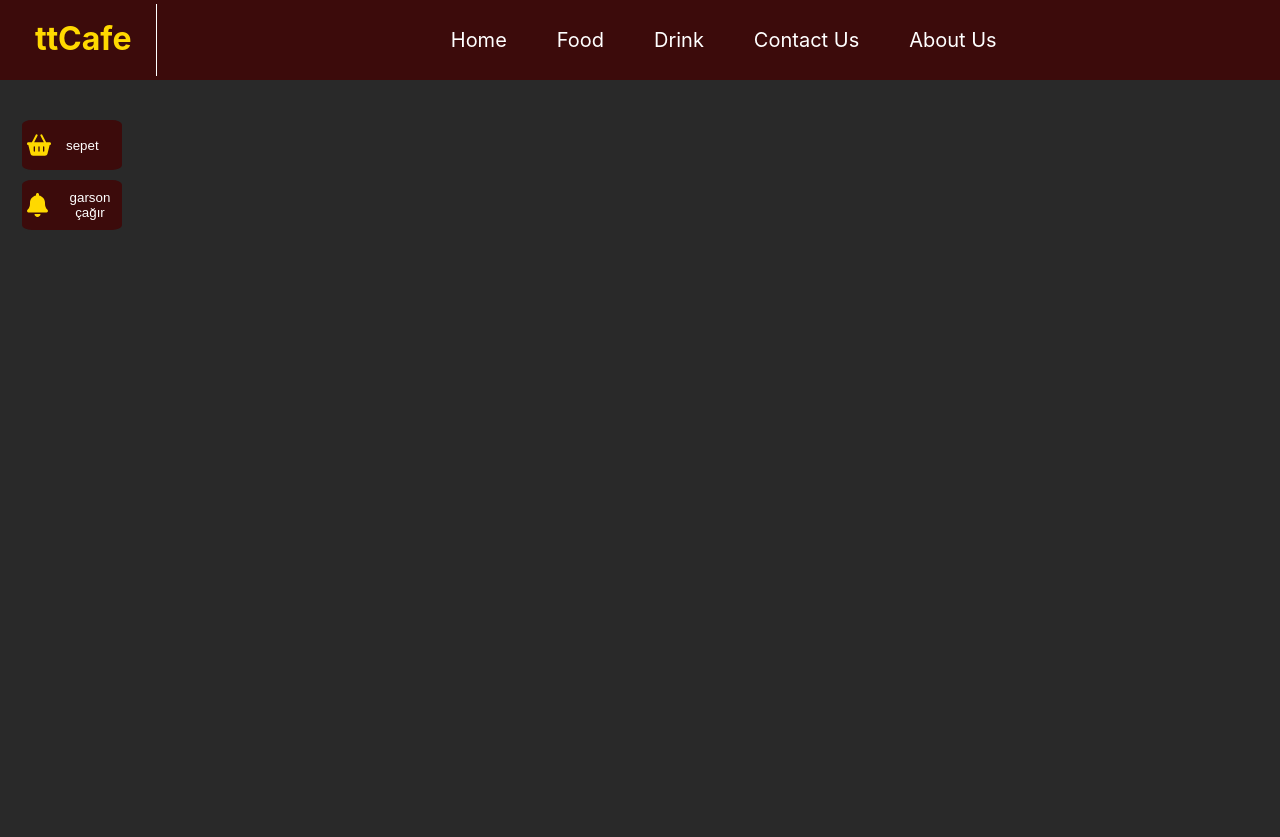
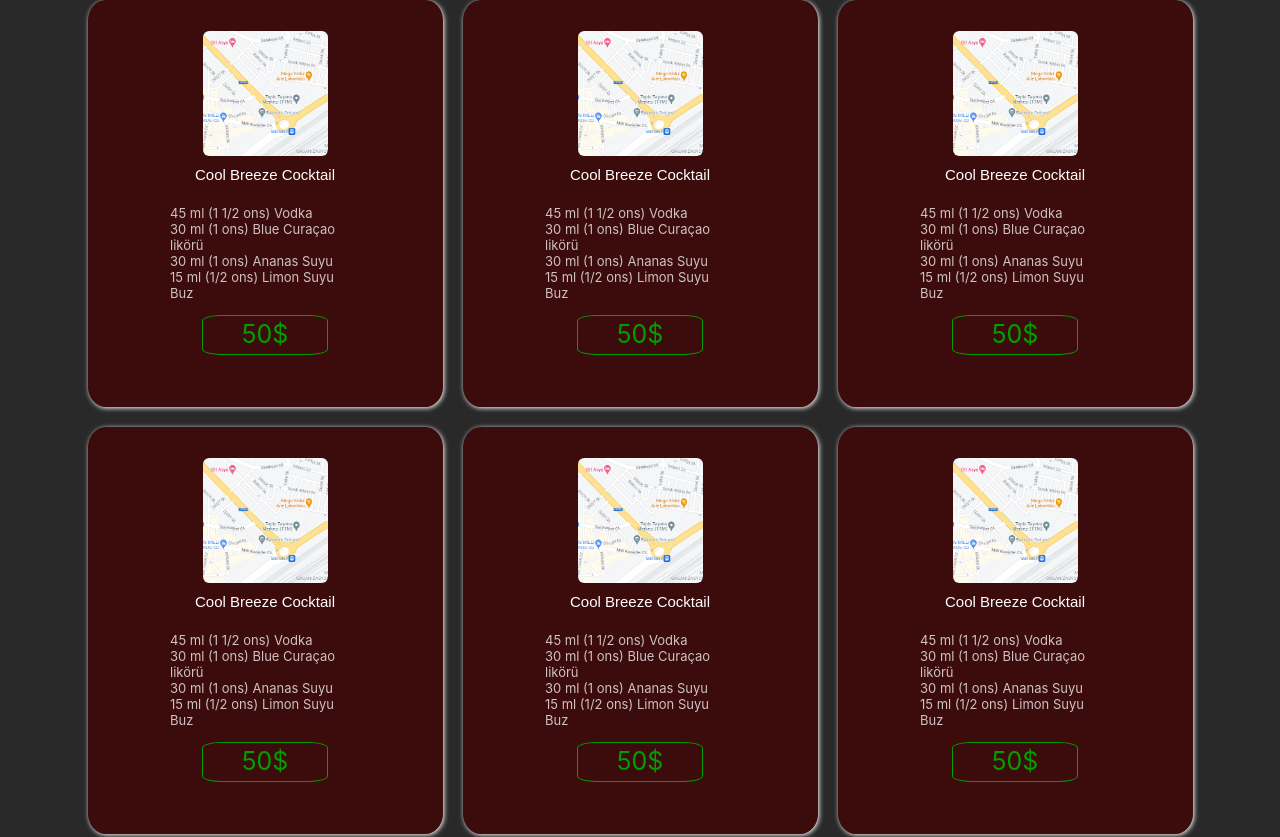
Before and after one commit to can-kayan/QRCode, a React (Create React App) app in the folder frontend/: page / in a window 1280 px wide. Shown: the top 837 px of the page. Built offline with nearby package versions, Linux system fonts and the light colour scheme; no server answers.

Commit message:
added product-card

```diff
--- a/frontend/src/App.css
+++ b/frontend/src/App.css
@@ -1,18 +1,15 @@
-body {
-    margin: 0;
-    font-family: -apple-system, BlinkMacSystemFont, 'Segoe UI', 'Roboto', 'Oxygen',
-      'Ubuntu', 'Cantarell', 'Fira Sans', 'Droid Sans', 'Helvetica Neue',
-      sans-serif;
-    -webkit-font-smoothing: antialiased;
-    -moz-osx-font-smoothing: grayscale;
-    background-color: #292929;
-    width: 100%;
-    height: 1250px;
-  }
-  *{
-    margin: 0;
-  }
+
 .container{
-    width: 100%;
-    height: 80%;
+  display: flex;
+  flex-wrap: wrap;
+  justify-content: center; /* Kartları yatayda ortala */
+  gap: 20px; /* Kartlar arası boşluk */
+
 }
+.product-card{
+  width: calc(25% - 20px); /* Her satırda 4 kart olduğu için genişliği 25% */
+  padding: 20px;
+  background-color: white;
+  border-radius: 10px;
+  box-shadow: 0px 4px 8px rgba(0, 0, 0, 0.1);
+}
--- a/frontend/src/App.js
+++ b/frontend/src/App.js
@@ -1,10 +1,18 @@
 import './App.css';
-
+import ProductCard from './componentsJS/ProductCard';
 function App() {
  return(
-    <body>
-        <div className="container"></div>
-    </body>
+    <div className="container">
+      <ProductCard className="product-card" />
+      <ProductCard className="product-card" />
+      <ProductCard className="product-card" />
+      <ProductCard className="product-card" />
+      <ProductCard className="product-card" />
+      <ProductCard className="product-card" />
+      <ProductCard className="product-card" />
+      <ProductCard className="product-card" />
+    </div>
+
  )
 }
 
--- a/frontend/src/componentsCSS/Footer.css
+++ b/frontend/src/componentsCSS/Footer.css
@@ -38,12 +38,11 @@ footer {
 /* Social media and contact sections */
 .social-media,
 .contact {
-  margin-top: 0;
-  color: #ffffff;
-  width: 50%;
+  color: #ffd900;
   display: block;
   flex-direction: column;
   align-items: center; /* Başlıkları yatayda ortala */
+  opacity: 75%;
 }
 
 /* Başlık stilleri */
@@ -66,7 +65,9 @@ footer {
   color: white;
   line-height: 30px;
 }
-
+.social-media .icon:hover{
+  transform: scale(1.2);
+}
 /* Icon */
 .icon {
   width: 24px;
@@ -96,7 +97,6 @@ footer > .copyright {
   opacity: 0.75;
   box-shadow: initial;
   border-top: 1px solid #515151;
-  font-size: 13px;
   margin-top: 0;
   display: flex;
   justify-content: center;
--- /dev/null
+++ b/frontend/src/componentsCSS/ProductCard.css
@@ -0,0 +1,52 @@
+.product-card{
+    border: 1px solid #3C0B0B;
+    background-color: #3C0B0B;
+    width: 313px;
+    height: 365px;
+    border-radius: 5%;
+    box-shadow: 1px 1px 5px #ffffff;
+    float: left;
+}
+.product-image{
+    width: 125px;
+    height: 125px;
+    background-image: url('../images/map.png');
+    background-repeat: no-repeat;
+    background-size: cover;
+    margin-left: auto ;
+    margin-right: auto;
+    margin-top: 10px;
+    border-radius:5% ;
+}
+.product-title{
+    font-family:'Poppins', sans-serif!important;
+    width: 100%;
+    height: 39px;
+    font-size: 15px;
+    color:#ffffff;
+    text-align: center;
+    margin-top: 10px;
+}
+.product-description{
+    width: 190px;
+    height:110px;
+    color: #ffffff;
+    opacity: 75%;
+    font-size: 13px;
+    margin-left: auto;
+    margin-right: auto;
+}
+.product-button{
+    border:1px solid #039d00;
+    width: 124px;
+    height: 38px;
+    border-radius: 15%;
+    align-items: center;
+    margin-left: auto;
+    margin-right: auto;
+    color:#039d00;
+    text-align: center;
+    line-height: 150%;
+    font-size: 25px;
+    cursor: pointer;
+}
--- /dev/null
+++ b/frontend/src/componentsJS/ProductCard.js
@@ -0,0 +1,20 @@
+import '../componentsCSS//ProductCard.css';
+
+function ProductCard() {
+  return (
+      <div className='product-card'>
+        <div className='product-image'></div>
+        <div className='product-title'>Cool Breeze Cocktail</div>
+        <div className='product-description'>
+          <p>45 ml (1 1/2 ons) Vodka</p>
+          <p>30 ml (1 ons) Blue Curaçao likörü</p>
+          <p>30 ml (1 ons) Ananas Suyu</p>
+          <p>15 ml (1/2 ons) Limon Suyu</p>
+          <p>Buz</p>
+        </div>
+        <div className='product-button'><p>50$</p></div>
+      </div>
+  );
+}
+
+export default ProductCard;
--- a/frontend/src/index.css
+++ b/frontend/src/index.css
@@ -1,4 +1,16 @@
+body {
+  margin: 0;
+  font-family: -apple-system, BlinkMacSystemFont, 'Segoe UI', 'Roboto', 'Oxygen',
+    'Ubuntu', 'Cantarell', 'Fira Sans', 'Droid Sans', 'Helvetica Neue',
+    sans-serif;
+  -webkit-font-smoothing: antialiased;
+  -moz-osx-font-smoothing: grayscale;
+  background-color: #292929;
 
+}
+*{
+  margin: 0;
+}
 
 /* code {
   font-family: source-code-pro, Menlo, Monaco, Consolas, 'Courier New',
--- a/frontend/src/index.js
+++ b/frontend/src/index.js
@@ -10,10 +10,10 @@ import reportWebVitals from './reportWebVitals';
 const root = ReactDOM.createRoot(document.getElementById('root'));
 root.render(
   <React.StrictMode>
-    <Header />
+    {/* <Header /> */}
     <App />
-    <CallWaiterAndNewOrder />
-    <Footer />
+    {/* <CallWaiterAndNewOrder /> */}
+    {/* <Footer /> */}
   </React.StrictMode>
 );
 
```
